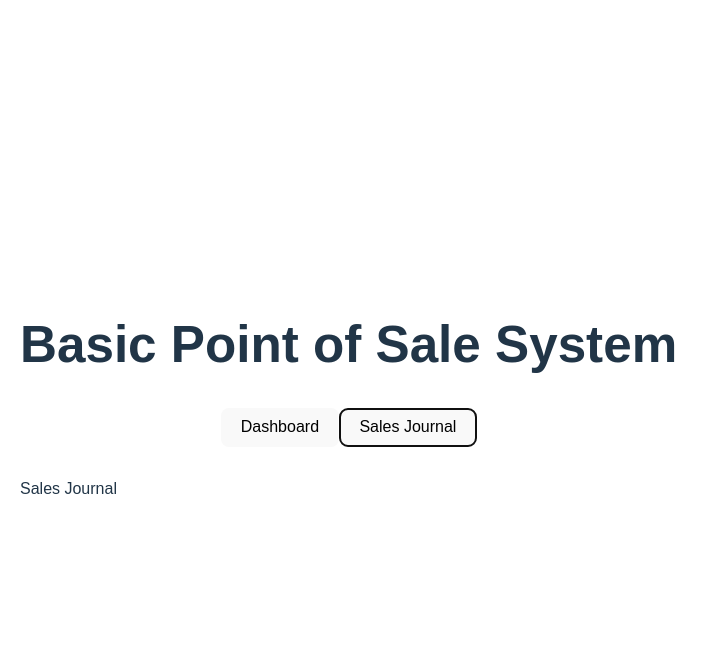
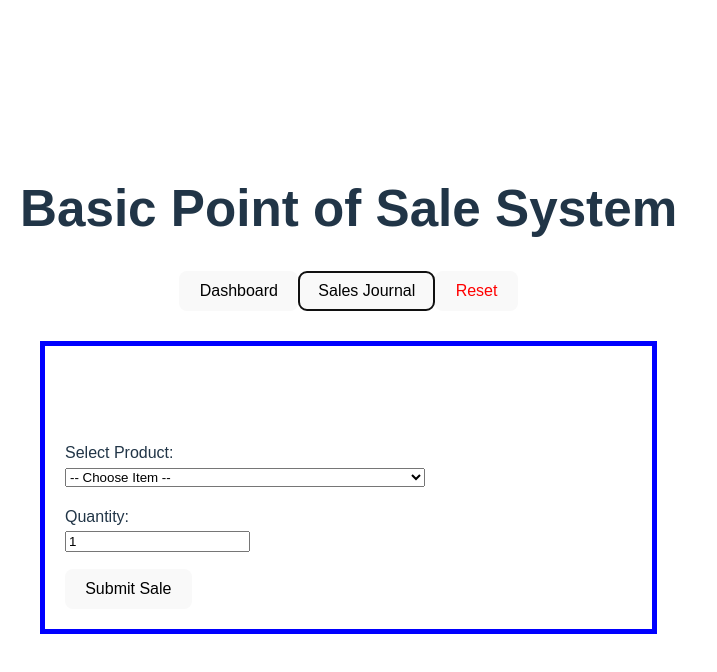
Before and after one commit to AungThuraHein-Nov03/basic-pos, a React (Vite) app: page / in a window 1280 px wide. Both pictures are taken after a click on the button "Sales Journal". Shown: the top 672 px of the page, without its empty margins (0-717 px from the left). Built offline with nearby package versions, Linux system fonts and the light colour scheme.

Commit message:
Input/OutputTests

```diff
--- a/package.json
+++ b/package.json
@@ -10,6 +10,7 @@
     "preview": "vite preview"
   },
   "dependencies": {
+    "date-fns": "^4.1.0",
     "react": "^19.2.0",
     "react-dom": "^19.2.0",
     "recharts": "^3.6.0"
--- a/src/App.jsx
+++ b/src/App.jsx
@@ -1,23 +1,50 @@
-import { useState } from 'react';
+import { useState, useEffect } from 'react';
 import Dashboard from './components/Dashboard.jsx';
 import SalesJournal from './components/SalesJournal.jsx';
+import InitialData from './assets/pos_item.json';
 import './App.css';
 
 function App() {
-  const[currentPage, setCurrentPage] = useState('Dashboard');
+  const [currentPage, setCurrentPage] = useState('Dashboard');
+  const [products, setProducts] = useState(InitialData);
+  const [transactions, setTransactions] = useState(() => {
+    const saved = localStorage.getItem('pos_transactions');
+    return saved ? JSON.parse(saved) : [];
+  });
+
+  useEffect(() => {
+    localStorage.setItem('pos_transactions', JSON.stringify(transactions));
+  }, [transactions]);
+
+  const addTransaction = (newTrans) => {
+    setTransactions(prev => [...prev, { id: Date.now(), ...newTrans }]);
+  };
+
+  const handleReset = () => {
+    if (window.confirm('IMPORTANT: Are you sure you want to delete all history? This cannot be undone.')) {
+      localStorage.removeItem('pos_transactions');
+      localStorage.removeItem('pos_products');
+      window.location.reload();
+    }
+  };
+
+
 
   return (
     <div className="app">
-      <header className = "header">
-       <h1>Basic Point of Sale System</h1>
-       <nav>
+      <header className="header">
+        <h1>Basic Point of Sale System</h1>
+        <nav>
           <button onClick={() => setCurrentPage('Dashboard')}>Dashboard</button>
           <button onClick={() => setCurrentPage('SalesJournal')}>Sales Journal</button>
-       </nav>
+          <button onClick={handleReset} style={{ color: 'red' }}>Reset</button>
+        </nav>
       </header>
       <main>
-        {currentPage === 'Dashboard' && <Dashboard/>}
-        {currentPage === 'SalesJournal' && <SalesJournal/>}
+        {currentPage === 'Dashboard'
+          ? <Dashboard transactions={transactions} products={products} />
+          : <SalesJournal transactions={transactions} addTransaction={addTransaction} products={products} />
+        }
       </main>
     </div>
   )
--- a/src/components/Dashboard.jsx
+++ b/src/components/Dashboard.jsx
@@ -1,32 +1,45 @@
-import { useState } from 'react';
-import { LineChart, PieChart, BarChart } from 'recharts';
-
-
+import { useState, useMemo } from 'react';
+//Copied from Ai
+import { LineChart, Line, XAxis, YAxis, CartesianGrid, Tooltip, ResponsiveContainer, PieChart, Pie, Cell, Legend } from 'recharts';
+import { startOfDay, endOfDay, startOfWeek, endOfWeek, startOfMonth, endOfMonth, format, parseISO, isWithinInterval, subDays } from 'date-fns';
 
 //Note: After pulling the repo, run "npm install" to install all dependencies :D
-function Dashboard() {
-    const [period, setPeriod] = useState('daily');
-    return(
-        <div>
-        <div>
-        <h2> Dashboard </h2>
+
+const Dashboard = ({ transactions }) => {
+    return (
+        <div style={{ padding: '20px', backgroundColor: '#000000ff', border: '5px solid red', margin: '20px' }}>
+            <h2>Test View :D</h2>
+
+            <div>
+                <strong>Count: </strong> {transactions.length} items
+            </div>
+
+            <table border="1" style={{ width: '100%', marginBottom: '20px', borderCollapse: 'collapse' }}>
+                <thead>
+                    <tr style={{ backgroundColor: '#010000ff' }}>
+                        <th>Index</th>
+                        <th>Date</th>
+                        <th>Item Name</th>
+                        <th>Category</th>
+                        <th>Qty</th>
+                        <th>Total Price</th>
+                    </tr>
+                </thead>
+                <tbody>
+                    {transactions.map((t, index) => (
+                        <tr key={index}>
+                            <td>{index}</td>
+                            <td>{t.date}</td>
+                            <td>{t.itemName}</td>
+                            <td>{t.category}</td>
+                            <td>{t.quantity}</td>
+                            <td>{t.totalPrice}</td>
+                        </tr>
+                    ))}
+                </tbody>
+            </table>
         </div>
-
-        <div>
-            <label>Sales Trend View: </label>
-            <select value={period} onChange={(e) => setPeriod(e.target.value)}>
-                <option value="daily">Daily</option>
-                <option value="weekly">Weekly</option>
-                <option value="monthly">Monthly</option>
-            </select>
-        </div>
-
-
-
-
-
-        </div>
-    )
-}
+    );
+};
 
 export default Dashboard;
--- a/src/components/SalesJournal.jsx
+++ b/src/components/SalesJournal.jsx
@@ -1,5 +1,64 @@
-export default function SalesJournal() {
+import React, { useState } from 'react';
+
+const SalesJournalTest = ({ products, addTransaction }) => {
+
+    const [sPro, setPro] = useState('');
+    const [qty, setQty] = useState(1);
+
+    const handleSubmit = (e) => {
+        e.preventDefault();
+
+        const product = products.find(p => p.itemName === sPro);
+        if (!product) {
+            alert("Please select a valid product :(");
+            return;
+        }
+
+        addTransaction({
+            itemName: product.itemName,
+            category: product.category,
+            quantity: Number(qty),
+            unitPrice: product.unitPrice,
+            totalPrice: product.unitPrice * qty,
+            date: new Date().toISOString().split('T')[0],
+            isCustom: false
+        });
+        //Sorry, too much D&D and my brain is addicted!
+        alert("It is done, my liege.");
+        setQty(1);
+    };
+
     return (
-        <p>Sales Journal</p>
+        <div style={{ padding: '20px', border: '5px solid blue', margin: '20px' }}>
+            <h2 style={{ color: 'white' }}>Sales Inpt Test</h2>
+
+            <form onSubmit={handleSubmit}>
+                <p>
+                    <label>Select Product: </label><br />
+                    <select value={sPro} onChange={(e) => setPro(e.target.value)}>
+                        <option value="">-- Choose Item --</option>
+                        {products.map(p => (
+                            <option key={p.itemName} value={p.itemName}>
+                                {p.itemName} | {p.category} | {p.unitPrice}
+                            </option>
+                        ))}
+                    </select>
+                </p>
+
+                <p>
+                    <label>Quantity:</label><br />
+                    <input
+                        type="number"
+                        value={qty}
+                        onChange={(e) => setQty(e.target.value)}
+                        min="1"
+                    />
+                </p>
+
+                <button type="submit">Submit Sale</button>
+            </form>
+        </div>
     );
-}
+};
+
+export default SalesJournalTest;
```
Also changed, not shown: 1 other file (tests, documents, lock files or other folders).
